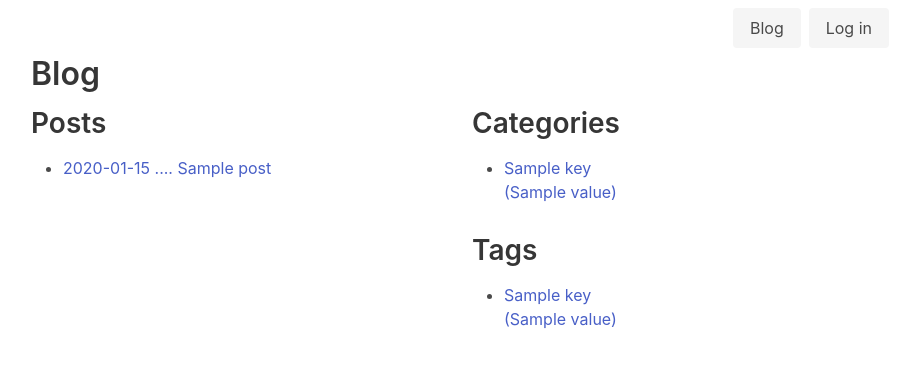
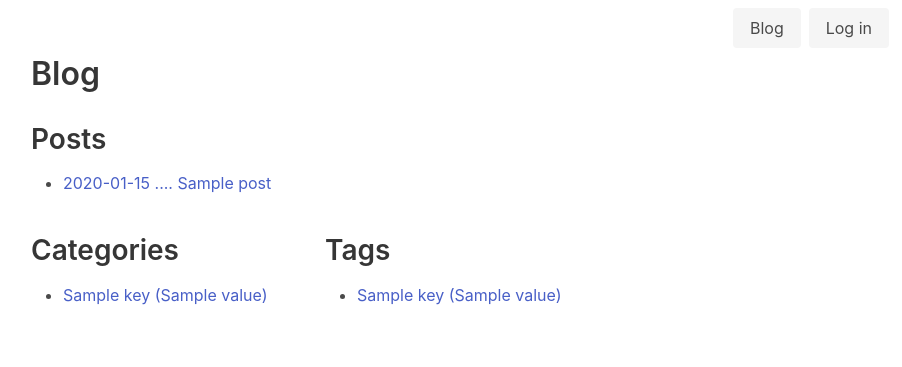
Before and after one commit to julianespinel/website, a Django app: template blog/templates/blog/index.html in a window 1280 px wide. Shown: the top 367 px of the page, without its empty margins (327-1229 px from the left). Run offline with Django 3.2, Linux system fonts and the light colour scheme; the template is opened without the code that fills it: most values are stand-ins (such as "Sample title", 1, 10 or a date in 2020); data that the repository does not hold is empty; some libraries are stand-ins or nearby versions.

Commit message:
Show categories and tags below posts

```diff
--- a/blog/templates/blog/index.html
+++ b/blog/templates/blog/index.html
@@ -4,17 +4,17 @@
 
   <h1>Blog</h1>
 
-<div class="columns">
-  <div class="column is-three-quarters">
   {% if posts %}
     <h2>Posts</h2>
     {% include "./posts.html" %}
   {% else %}
     <p>No posts yet :(</p>
   {% endif %}
-  </div>
 
-  <div class="column">
+  <div class="level"></div>
+
+  <div class="columns">
+    <div class="column is-half">
       {% if categories %}
         <h2>Categories</h2>
         <ul>
@@ -27,7 +27,9 @@
           {% endfor %}
         </ul>
       {% endif %}
+    </div>
 
+    <div class="column is-half">
       {% if tags %}
         <h2>Tags</h2>
         <ul>
```
Lines whose indentation alone changed are shown as unchanged.
